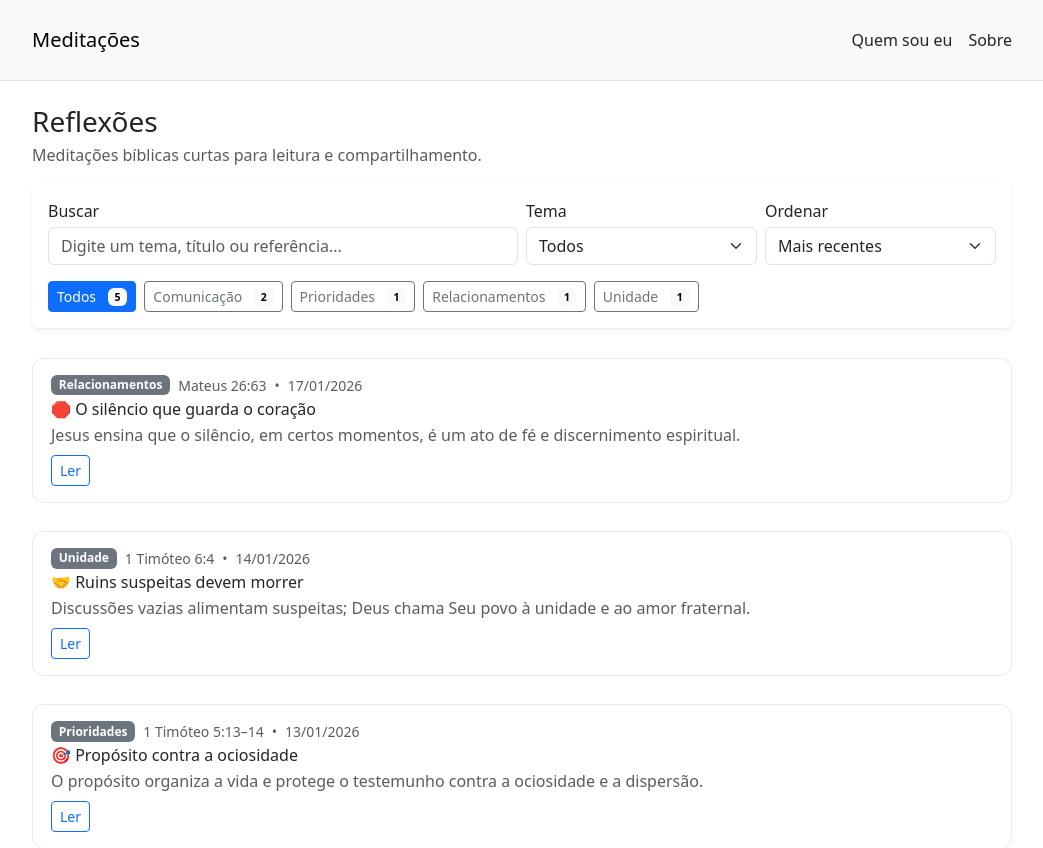
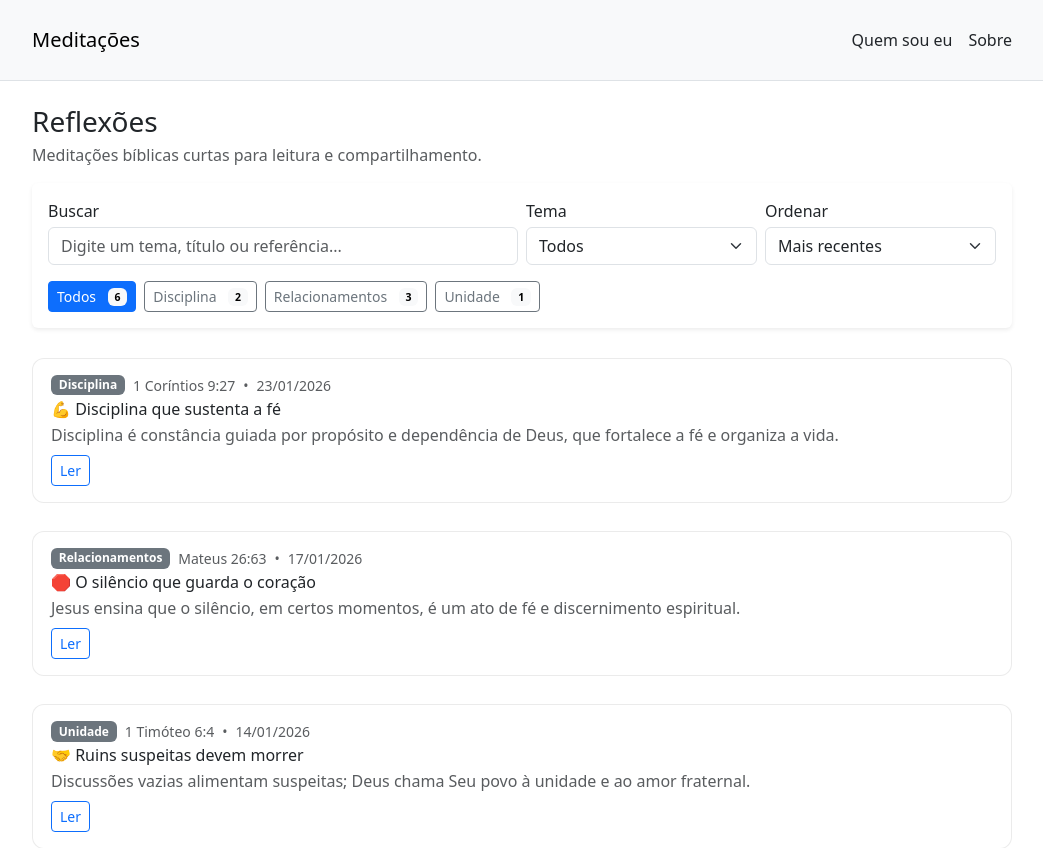
Before and after one commit to meditacoesbiblicas/meditacoes-biblicas, an Angular app: page /#/ in a window 1280 px wide. Shown: the top 848 px of the page, without its empty margins (118-1161 px from the left). Built offline with nearby package versions, Linux system fonts and the light colour scheme.

Commit message:
feat: add meditação "Disciplina que sustenta a fé" (disciplina-com-amor);

```diff
--- a/src/app/data/meditations.ts
+++ b/src/app/data/meditations.ts
@@ -13,7 +13,7 @@ export const MEDITACOES: Meditacao[] = [
   {
     id: 'olhar-de-jesus',
     data: '2026-01-10',
-    tema: 'Comunicação',
+    tema: 'Relacionamentos',
     titulo: '👁️  O olhar de Jesus',
     versoChave: 'Marcos 10:21',
     resumo: 'Jesus corrige com amor — e até o silêncio e o olhar podem restaurar.',
@@ -23,7 +23,7 @@ export const MEDITACOES: Meditacao[] = [
   {
     id: 'poder-da-lingua',
     data: '2026-01-03',
-    tema: 'Comunicação',
+    tema: 'Relacionamentos',
     titulo: '🗣️ O poder da língua: vida ou morte',
     versoChave: 'Provérbios 18:21',
     resumo: '“A morte e a vida estão no poder da língua; e aquele que a ama comerá do seu fruto.”',
@@ -33,7 +33,7 @@ export const MEDITACOES: Meditacao[] = [
   {
     id: 'proposito-contra-ociosidade',
     data: '2026-01-13',
-    tema: 'Prioridades',
+    tema: 'Disciplina',
     titulo: '🎯 Propósito contra a ociosidade',
     versoChave: '1 Timóteo 5:13–14',
     resumo: 'O propósito organiza a vida e protege o testemunho contra a ociosidade e a dispersão.',
@@ -58,14 +58,16 @@ export const MEDITACOES: Meditacao[] = [
     versoChave: "Mateus 26:63",
     resumo: "Jesus ensina que o silêncio, em certos momentos, é um ato de fé e discernimento espiritual.",
     arquivoMd: "silencio-discernimento-jesus.md",
-    referencias: [
-      "Mt 26:63",
-      "Mt 27:14",
-      "Lc 23:9",
-      "Pv 26:4-5",
-      "Mc 4:34",
-      "Jo 16:12",
-      "Jo 2:24"
-    ]
+    referencias: ["Mt 26:63", "Mt 27:14", "Lc 23:9", "Pv 26:4-5", "Mc 4:34", "Jo 16:12", "Jo 2:24"]
+  },
+  {
+    id: "disciplina-com-amor",
+    data: "2026-01-23",
+    tema: "Disciplina",
+    titulo: "💪 Disciplina que sustenta a fé",
+    versoChave: "1 Coríntios 9:27",
+    resumo: "Disciplina é constância guiada por propósito e dependência de Deus, que fortalece a fé e organiza a vida.",
+    arquivoMd: "disciplina-com-amor.md",
+    referencias: ["1Co 9:27", "1Co 9:25", "Gl 6:9", "Pv 4:23"]
   }
 ];
```
Also changed, not shown: public/content/disciplina-com-amor.md (added, +45 -0 lines).
